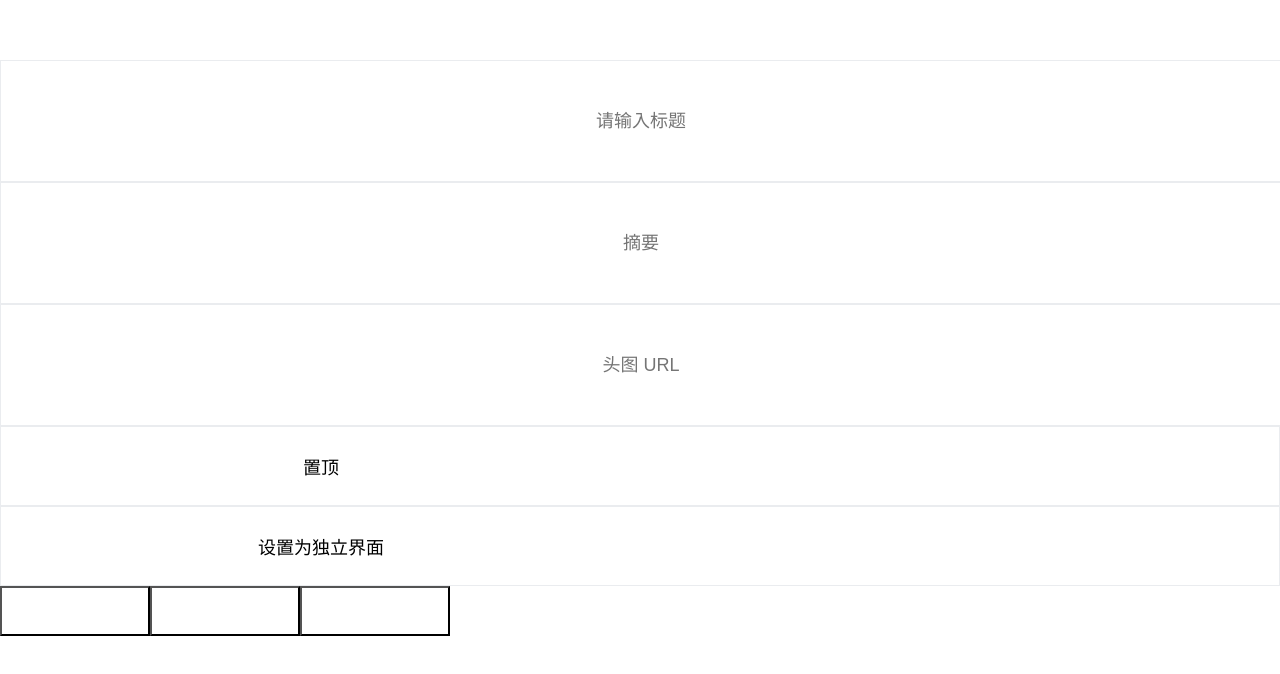
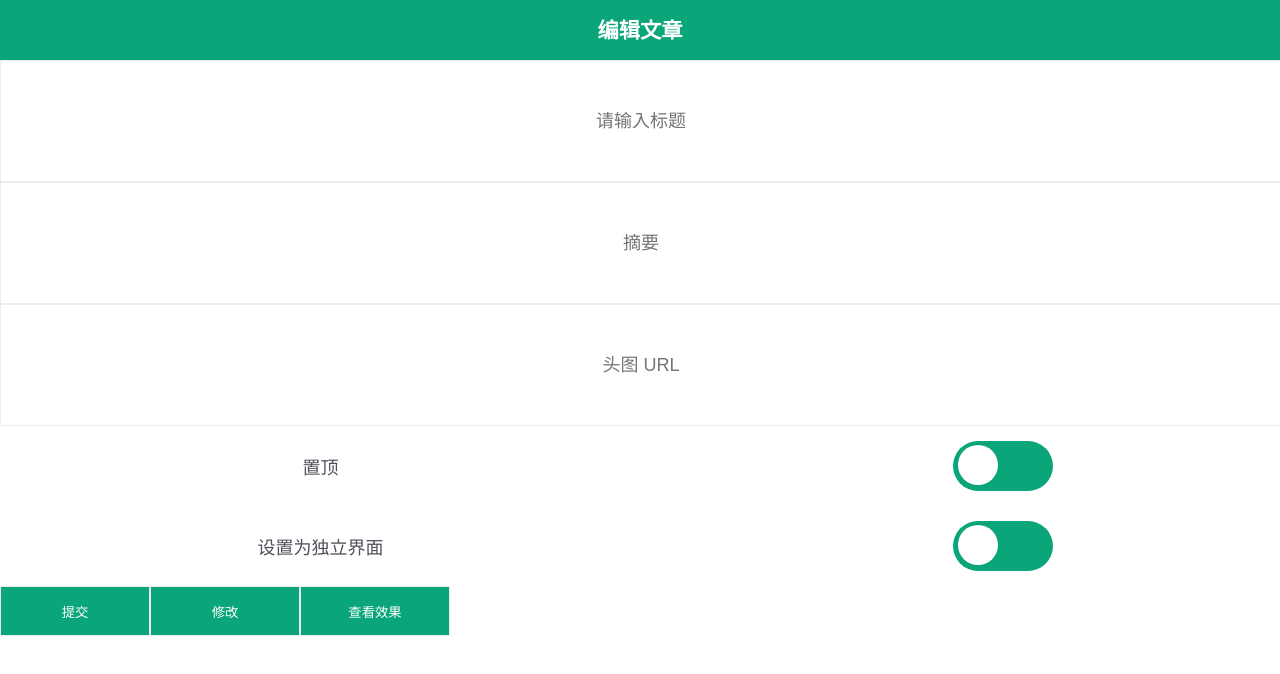
Before and after one commit to lijunlin2022/rainforest-blog-frontend, a Vue app: page /edit in a window 1280 px wide. Shown: the top 674 px of the page. Built offline with nearby package versions, Linux system fonts and the light colour scheme; what @kangc/v-md-editor would draw is missing.

Commit message:
[feat] change the color of editor

```diff
--- a/src/components/switch/BlogSwitch.vue
+++ b/src/components/switch/BlogSwitch.vue
@@ -25,7 +25,7 @@ export default {
   height: 80px;
   font-size: 18px;
   text-align: center;
-  border: 1px solid var(--border-color);
+  color: var(--secondary-color);
 }
 .blog-switch tr td {
   width: 50%;
@@ -63,9 +63,9 @@ export default {
   left: 0;
   top: 0;
   transition: all 0.2s;
-  background-color: var(--main-color);
+  background-color: var(--assist-color);
 }
 .blog-switch label input:checked::before {
-  background-color: var(--assist-color);
+  background-color: var(--accent-color);
 }
 </style>
--- a/src/views/BlogEditor.vue
+++ b/src/views/BlogEditor.vue
@@ -119,17 +119,17 @@ export default {
 <style scoped>
 .blog-editor {
   min-height: 100vh;
-  background-color: var(--bg-color);
   overflow: hidden;
 }
 .blog-editor .admin-navbar {
   height: 60px;
   line-height: 60px;
-  background-color: var(--main-color);
+  background-color: var(--assist-color);
   color: var(--white-color);
-  font-family: var(--title-font);
+  font-family: var(--text-font);
   text-align: center;
-  font-size: 20px;
+  font-size: 21.28px;
+  font-weight: bold;
 }
 
 input[type="text"] {
@@ -144,11 +144,13 @@ button {
   height: 50px;
   min-width: 150px;
   max-width: 200px;
+  outline: none;
+  border: 1px solid var(--border-color);
   color: var(--bg-color);
-  background-color: var(--main-color);
+  background-color: var(--assist-color);
 }
 button:hover {
-  background-color: var(--assist-color);
+  background-color: var(--accent-color);
 }
 .md-editor {
   max-width: 100vw;
```
